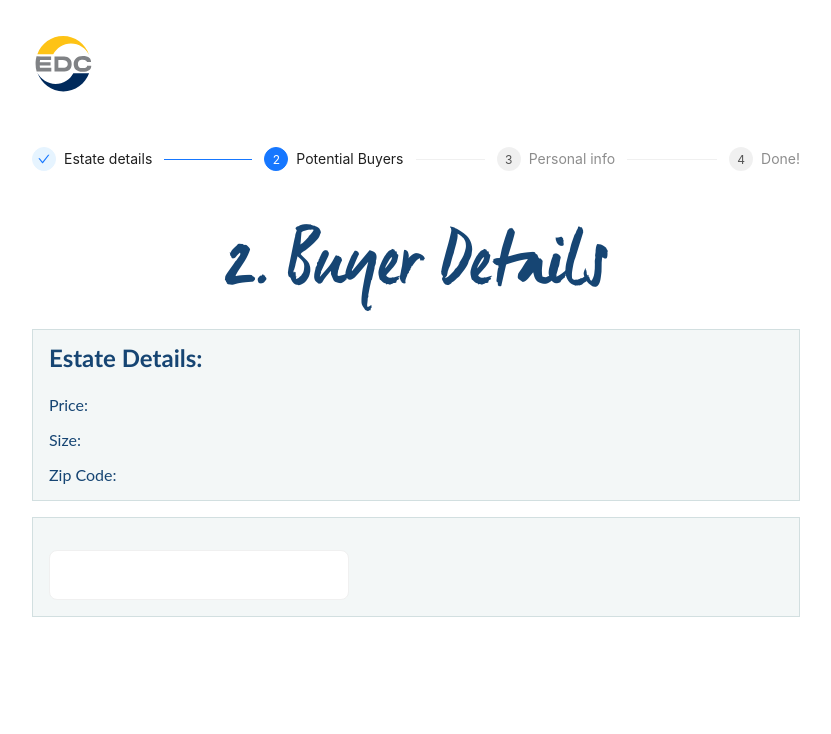
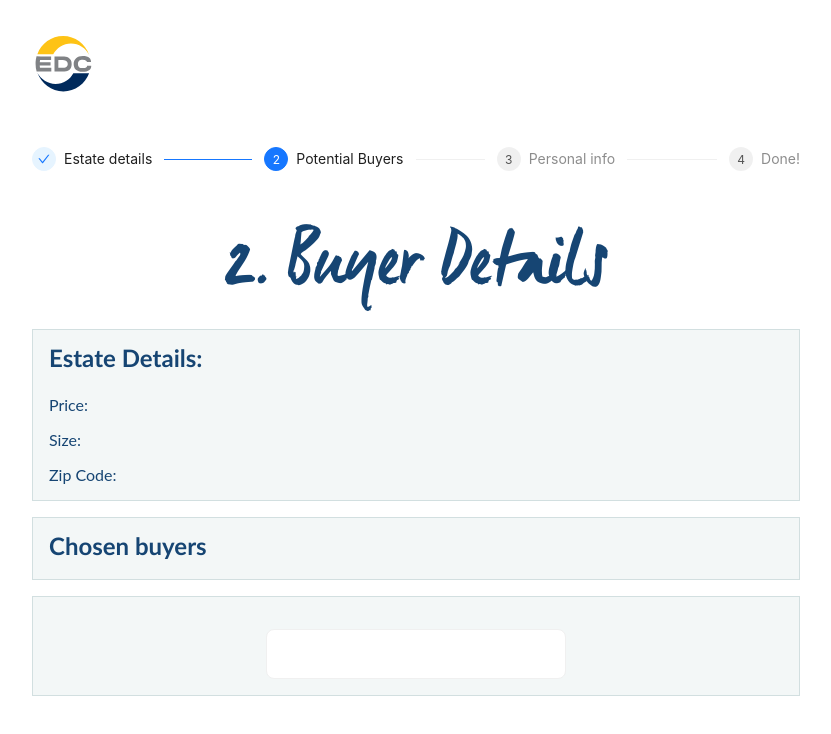
Before and after one commit to TobiasRoland123/charlie-tango-case, a Next.js app: page /buyerdetails in a window 1280 px wide. Shown: the top 734 px of the page, without its empty margins (224-1055 px from the left). Built offline with nearby package versions, Linux system fonts and the light colour scheme; a web font is replaced by a local one.

Commit message:
Errors. Not working properly

```diff
--- a/src/components/PotentialBuyer.js
+++ b/src/components/PotentialBuyer.js
@@ -1,24 +1,51 @@
+import { useState } from "react";
 import { Card } from "antd";
+import { CloseCircleOutlined, CheckCircleOutlined } from "@ant-design/icons";
+import styles from "../pages/Home.module.css";
+import { check } from "prettier";
 
 export default function PotentialBuyer(props) {
   // console.table(props.buyer);
+  const [buyer, setBuyer] = useState(props.buyer);
+
+  console.log("buyer", buyer);
+
+  // Jeg ka' sku ikke rigtig få det til at spille.
+  function checkChosen() {
+    setBuyer((buyer) => ({
+      ...buyer,
+      chosen: true,
+    }));
+    console.log(buyer);
+  }
 
   return (
     <>
       <article className="buyer_card">
         <Card
-          title={`Max price: ${props.buyer.maxPrice} DKK`}
+          title={`Budget: ${props.buyer.maxPrice} DKK`}
           bordered={false}
           style={{
             width: 300,
           }}
         >
-          <small>Description</small>
+          <strong>About the buyer:</strong>
           <p>{props.buyer.description}</p>
+          {props.buyer.children === 0 ? (
+            <p>Adults: {props.buyer.adults}</p>
+          ) : (
+            <>
+              <p>Adults: {props.buyer.adults}</p>
+              <p>Children: {props.buyer.children}</p>
+            </>
+          )}
 
-          <p>{`${props.buyer.adults} Adults, and ${props.buyer.children} Children`}</p>
-
-          <p></p>
+          <button className={styles.button}>Add buyer to list</button>
+          {!props.buyer.chosen ? (
+            <CloseCircleOutlined className={styles.cardSelector} />
+          ) : (
+            <CheckCircleOutlined className={styles.cardSelector} />
+          )}
         </Card>
       </article>
     </>
--- a/src/pages/Home.module.css
+++ b/src/pages/Home.module.css
@@ -58,3 +58,17 @@
   max-width: 768px;
   margin-inline: auto;
 }
+
+.buyerCards {
+  display: flex;
+  justify-content: center;
+  flex-wrap: wrap;
+  gap: 1em 2em;
+}
+
+.cardSelector {
+  position: absolute;
+  top: 15px;
+  right: 10px;
+  font-size: 1.5em;
+}
--- a/src/pages/buyerdetails.js
+++ b/src/pages/buyerdetails.js
@@ -8,11 +8,12 @@ import styles from "./Home.module.css";
 import PotentialBuyer from "@/components/PotentialBuyer";
 import VisualSteps from "../components/VisualSteps";
 
-export default function EstateDetails(buyers) {
+export default function BuyerDetails(buyers) {
   const { query } = useRouter();
   const [data, setData] = useState([]);
   const [Loading, setLoading] = useState(false);
   const [sellerDetails, setSellerDetails] = useContext(SellerInformation);
+  const buyerInfo = data;
 
   useEffect(() => {
     setLoading(true);
@@ -28,7 +29,7 @@ export default function EstateDetails(buyers) {
 
   // console.log(query.price);
   // console.log(data);
-  console.log("Seller Details", sellerDetails);
+  // console.log("Seller Details", sellerDetails);
 
   return (
     <>
@@ -38,6 +39,7 @@ export default function EstateDetails(buyers) {
       <VisualSteps step={1} />
       <div className="wrapper">
         <h1 className={styles.headline}>2. Buyer Details</h1>
+        <div>
           <div className={styles.content}>
             <h2>Estate Details:</h2>
             <p>Price: {sellerDetails.price}</p>
@@ -45,6 +47,13 @@ export default function EstateDetails(buyers) {
             <p>Zip Code: {sellerDetails.zip}</p>
           </div>
           <div className={styles.content}>
+            <h2>Chosen buyers</h2>
+            {data.map((buyer) =>
+              buyer.chosen ? <p key={buyer.id}>{buyer.id}</p> : ""
+            )}
+          </div>
+        </div>
+        <div className={`${styles.content} ${styles.buyerCards}`}>
           {data.length === 0 ? (
             <Card style={{ width: 300, marginTop: 16 }}></Card>
           ) : (
--- a/src/pages/dashboard.js
+++ b/src/pages/dashboard.js
@@ -4,7 +4,7 @@ import Head from "next/head";
 import Anchor from "@/components/Header/Anchor";
 import styles from "./Home.module.css";
 
-export default function dashboard() {
+export default function Dashboard() {
   return (
     <>
       <Head>
```
Lines whose indentation alone changed are shown as unchanged.
